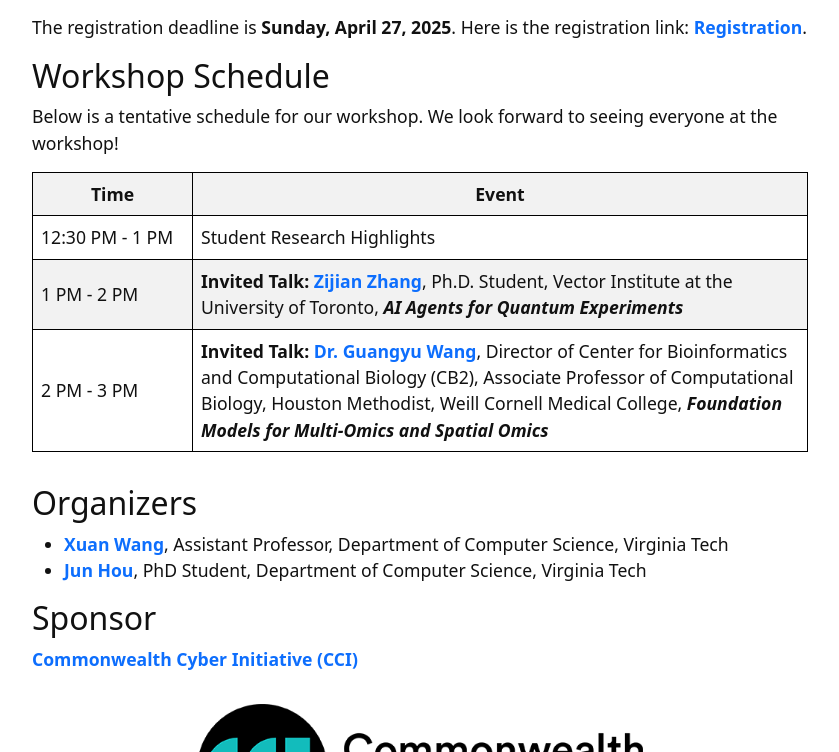
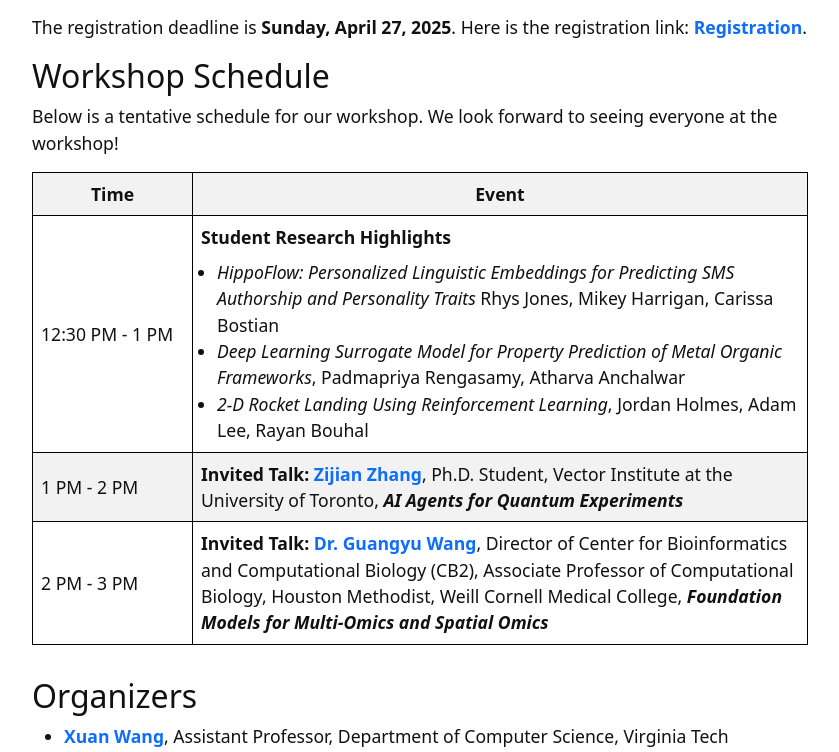
Before and after one commit to xuanwang91/2025-cci-workshop, a Jekyll site: the page built from index.md, in a window 1280 px wide and 900 px high, scrolled down 788 px, cut to the strip 0-752 px from the top of the window. Shown: the whole strip, without its empty margins (220-1059 px from the left). Built offline with Jekyll 4.4.1, drawn with Linux system fonts in a browser that asks for light colours.

Commit message:
Update index.md

```diff
--- a/index.md
+++ b/index.md
@@ -44,7 +44,14 @@ Below is a tentative schedule for our workshop. We look forward to seeing everyo
   <tbody>
     <tr>
       <td style="border: 1px solid black; padding: 8px;">12:30 PM - 1 PM</td>
-      <td style="border: 1px solid black; padding: 8px;">Student Research Highlights</td>
+      <td style="border: 1px solid black; padding: 8px;">
+        <b>Student Research Highlights</b>
+        <ul style="margin: 8px 0 0 16px; padding-left: 0;">
+          <li><i>HippoFlow: Personalized Linguistic Embeddings for Predicting SMS Authorship and Personality Traits</i> Rhys Jones, Mikey Harrigan, Carissa Bostian</li>
+          <li><i>Deep Learning Surrogate Model for Property Prediction of Metal Organic Frameworks</i>, Padmapriya Rengasamy, Atharva Anchalwar</li>
+          <li><i>2-D Rocket Landing Using Reinforcement Learning</i>, Jordan Holmes, Adam Lee, Rayan Bouhal</li>
+        </ul>
+      </td>
     </tr>
     <tr>
       <td style="border: 1px solid black; padding: 8px; background-color: #f2f2f2;">1 PM - 2 PM</td>
```
